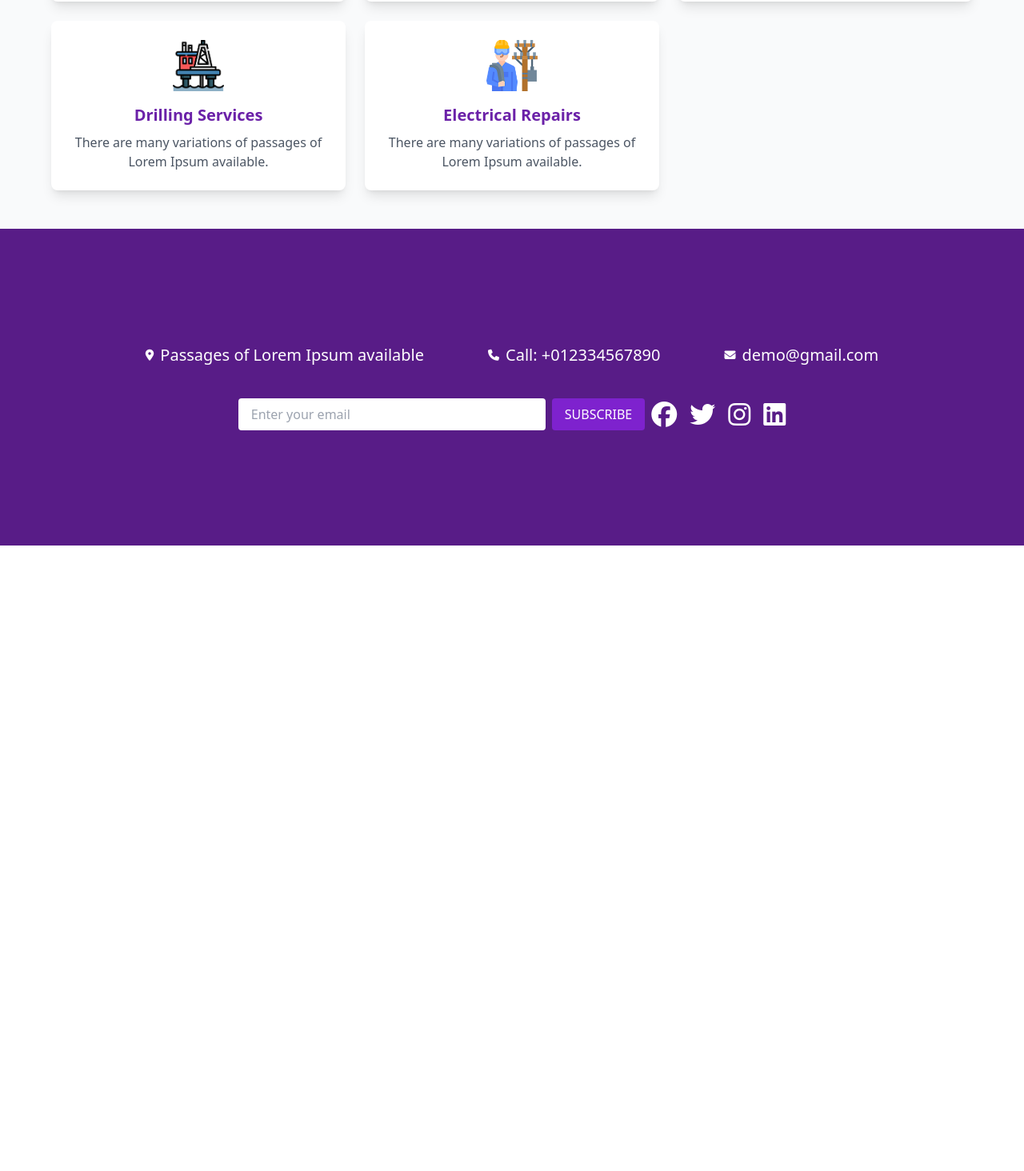
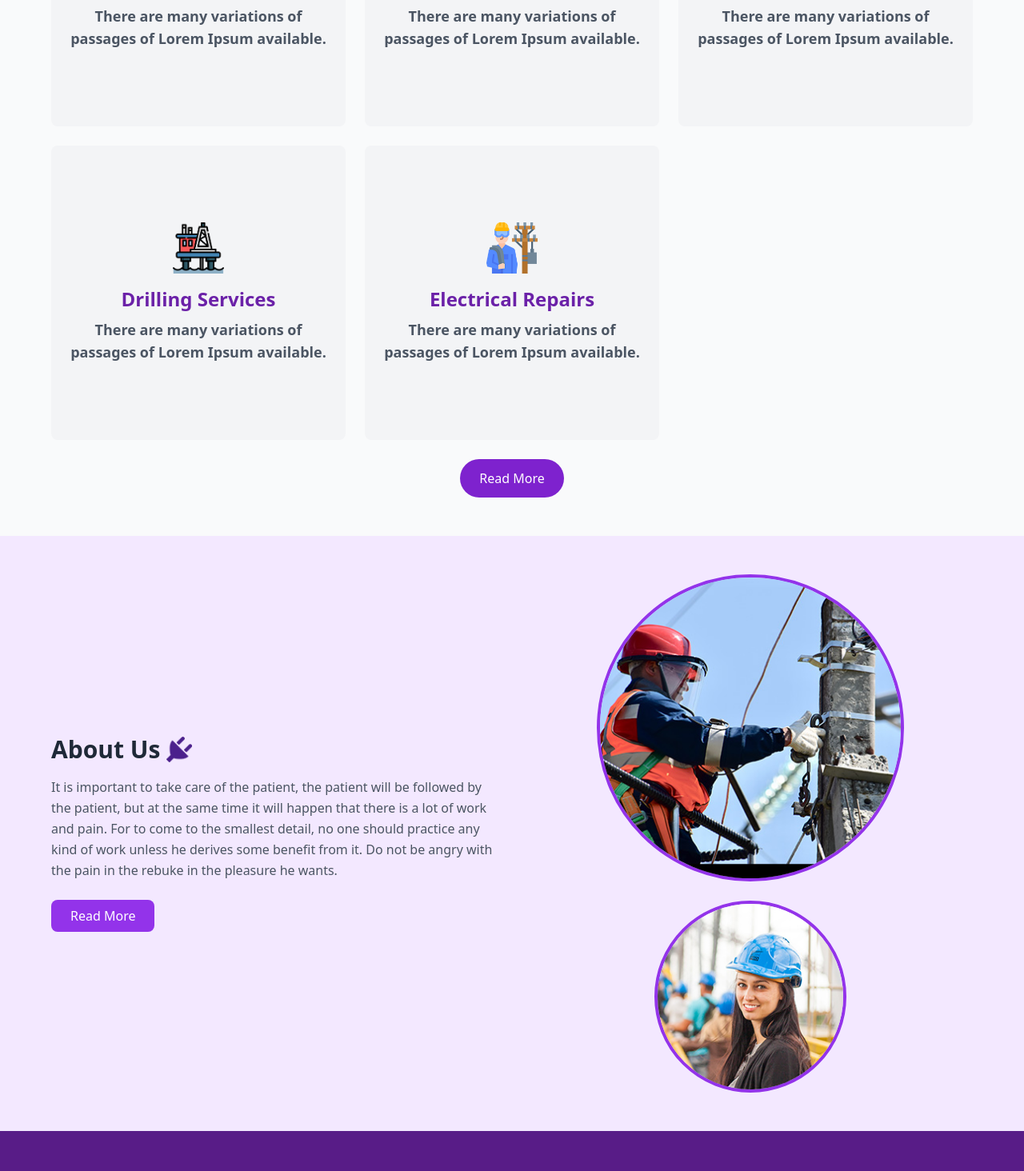
Before and after one commit to Abhinav670007/ElectroChipUI, a React (Create React App) app: page / in a window 1280 px wide. Shown: the part 886-2350 px from the top of the page at 80% size. Before the commit the page ends 1568 px from the top, so only its background shows below. Built offline with nearby package versions, Linux system fonts and the light colour scheme.

Commit message:
about section completed

```diff
--- a/src/pages/Home.jsx
+++ b/src/pages/Home.jsx
@@ -80,17 +80,63 @@ function Home() {
         {services.map((service, index) => (
           <div
             key={index}
-            className="bg-white shadow-lg rounded-lg p-6 hover:shadow-xl transition-shadow duration-300"
+            className="bg-gray-100 shadow-xl2 rounded-lg p-6 hover:shadow-xl transition-shadow duration-300 py-24"
           >
             <div className="flex justify-center mb-4">
               <img src={service.icon} alt={service.title} className="w-16 h-16" />
             </div>
-            <h3 className="text-xl font-semibold text-purple-800 text-center">
+            <h3 className="text-2xl font-semibold text-purple-800 text-center">
               {service.title}
             </h3>
-            <p className="text-gray-600 text-center mt-2">{service.description}</p>
+            <p className="text-gray-600 text-center mt-2 text-lg font-semibold">{service.description}</p>
           </div>
         ))}
+      </div>
+      <button className="bg-purple-700 hover:bg-purple-600 text-white px-6 py-3 rounded-full mt-6">
+              Read More
+            </button>
+    </section>
+
+                       {/* About us Section */}
+
+
+    <section className="bg-purple-100 py-12 px-6 md:px-16">
+      <div className="max-w-7xl mx-auto flex flex-col md:flex-row items-center gap-10">
+        {/* Text Content */}
+        <div className="flex-1 text-center md:text-left">
+          <h2 className="text-3xl font-bold text-gray-800 mb-4 flex items-center justify-center md:justify-start md:gap-2">
+            About Us  <img src="./images/plug.png" alt="Plug Icon" className="w-8 h-8" />
+          </h2>
+          <p className="text-gray-600 leading-relaxed mb-6">
+            It is important to take care of the patient, the patient will be
+            followed by the patient, but at the same time it will happen that
+            there is a lot of work and pain. For to come to the smallest detail,
+            no one should practice any kind of work unless he derives some
+            benefit from it. Do not be angry with the pain in the rebuke in the
+            pleasure he wants.
+          </p>
+          <button className="bg-purple-600 text-white px-6 py-2 rounded-lg hover:bg-purple-700">
+            Read More
+          </button>
+        </div>
+
+        {/* Images */}
+        <div className="flex-1 flex flex-col items-center gap-6">
+          <div className="relative w-56 h-56 md:w-96 md:h-96 rounded-full overflow-hidden border-4 border-purple-600">
+            <img
+              src="./images/about-img1.jpg"
+              alt="Worker 1"
+              className="object-cover w-full h-full"
+            />
+          </div>
+          <div className="relative w-40 h-40 md:w-60 md:h-60 rounded-full overflow-hidden border-4 border-purple-600">
+            <img
+              src="./images/about-img2.jpg"
+              alt="Worker 2"
+              className="object-cover w-full h-full"
+            />
+          </div>
+        </div>
       </div>
     </section>
 
```
